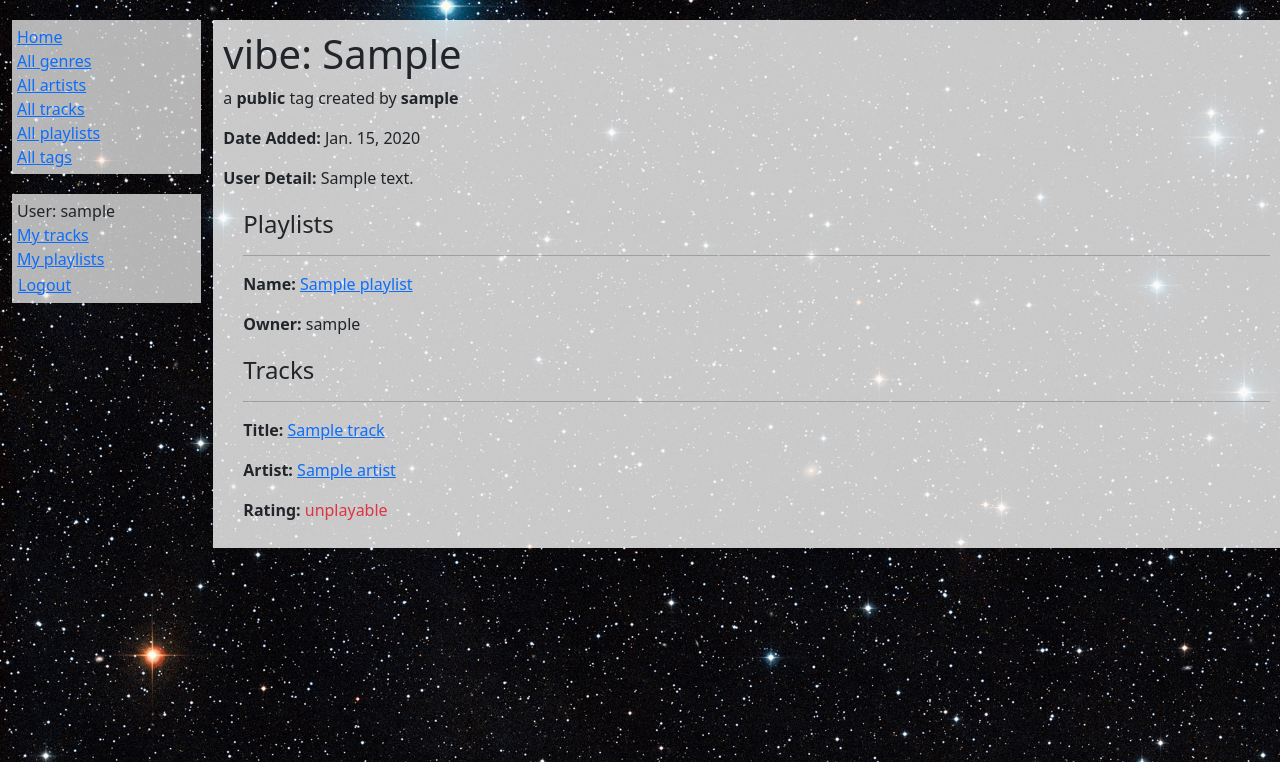
After one commit to cdwood84/moxtool, a Django app: a page that uses moxtoolsite/catalog/templates/base_generic.html in a window 1280 px wide. The commit adds this page. Shown: the top 762 px of the page. Run offline with Django 5.2, Linux system fonts and the light colour scheme; a user stored in the database is signed in; tables that the repository leaves empty hold one stand-in row (values such as "Sample post").

Commit message:
build out detail views

```diff
--- a/moxtoolsite/catalog/templates/base_generic.html
+++ b/moxtoolsite/catalog/templates/base_generic.html
@@ -29,9 +29,11 @@
           {% block sidebar %}
             <ul class="sidebar-nav">
               <li><a href="{% url 'index' %}">Home</a></li>
+              <li><a href="{% url 'genres' %}">All genres</a></li>
+              <li><a href="{% url 'artists' %}">All artists</a></li>
               <li><a href="{% url 'tracks' %}">All tracks</a></li>
-              <li><a href="{% url 'artists' %}">All artists</a></li>
               <li><a href="{% url 'playlists' %}">All playlists</a></li>
+              <li><a href="{% url 'tags' %}">All tags</a></li>
             </ul>
             <ul class="sidebar-nav">
               {% if user.is_authenticated %}
--- /dev/null
+++ b/moxtoolsite/catalog/templates/catalog/tag_detail.html
@@ -0,0 +1,38 @@
+{% extends "base_generic.html" %}
+
+{% block content %}
+  <h1>{{ tag.get_type_display }}: {{ tag.value }}</h1>
+
+  <p>a <strong>{% if tag.public == True %}public{% else %}private{% endif %}</strong> tag created by <strong>{{ tag.user }}</strong></p>
+  <p><strong>Date Added:</strong> {{ tag.date_added }}</p>
+  <p><strong>User Detail:</strong> {{ tag.detail }}</p>
+
+  <div style="margin-left:20px;margin-top:20px">
+    <h4>Playlists</h4>
+
+    {% for playlist in viewable_playlists %}
+      <hr />
+      <p><strong>Name:</strong> <a href="{{ playlist.get_absolute_url }}">{{ playlist.name }}</a></p>
+      <p><strong>Owner:</strong> {{ playlist.user }}</p>
+    {% endfor %}
+  </div>
+  {% if tag.user == request.user %}
+    <!-- <p><a href="{{ playlist.get_url_to_add_track }}">Add a playlist to this tag</a></p> -->
+  {% endif %}
+
+  <div style="margin-left:20px;margin-top:20px">
+    <h4>Tracks</h4>
+
+    {% for trackinstance in viewable_trackinstances %}
+      <hr />
+      <p><strong>Title:</strong> <a href="{{ trackinstance.track.get_absolute_url }}">{{ trackinstance.track.title }}</a></p>
+      <p><strong>Artist:</strong> {% for artist in trackinstance.track.artist.all %}
+        {% if not forloop.first %}, {% endif %}<a href="{{ artist.get_absolute_url }}">{{ artist }}</a>
+        {% endfor %}</p>
+      <p><strong>Rating:</strong> <span class="{% if trackinstance.rating_numeric >= 9 %}text-success{% elif trackinstance.rating_numeric <= 6 %}text-danger{% else %}text-warning{% endif %}">{{ trackinstance.get_rating_display }}</span></p>
+    {% endfor %}
+  </div>
+  {% if tag.user == request.user %}
+    <!-- <p><a href="{{ playlist.get_url_to_add_track }}">Add a track to this tag</a></p> -->
+  {% endif %}
+{% endblock %}
--- a/moxtoolsite/catalog/urls.py
+++ b/moxtoolsite/catalog/urls.py
@@ -3,13 +3,16 @@ from . import views
 
 urlpatterns = [
     path('', views.index, name='index'),
+    path('genres/', views.GenreListView.as_view(), name='genres'),
+    path('artists/', views.ArtistListView.as_view(), name='artists'),
     path('tracks/', views.TrackListView.as_view(), name='tracks'),
-    path('artists/', views.ArtistListView.as_view(), name='artists'),
     path('playlists/', views.PlaylistListView.as_view(), name='playlists'),
-    # path("track/<int:pk>/", views.TrackDetailView.as_view(), name='track-detail'),
+    path('tags/', views.TagListView.as_view(), name='tags'),
+    re_path(r'^genre/(?P<stub>[-\w]+)/(?P<pk>\d+)$', views.GenreDetailView.as_view(), name='genre-detail'),
+    re_path(r'^artist/(?P<stub>[-\w]+)/(?P<pk>\d+)$', views.ArtistDetailView.as_view(), name='artist-detail'),
     re_path(r'^track/(?P<stub>[-\w]+)/(?P<pk>\d+)$', views.TrackDetailView.as_view(), name='track-detail'),
-    re_path(r'^artist/(?P<stub>[-\w]+)/(?P<pk>\d+)$', views.ArtistDetailView.as_view(), name='artist-detail'),
     re_path(r'^playlist/(?P<stub>[-\w]+)/(?P<pk>\d+)$', views.PlaylistDetailView.as_view(), name='playlist-detail'),
+    re_path(r'^tag/(?P<type>[-\w]+)/(?P<value>[-\w]+)/(?P<pk>\d+)$', views.TagDetailView.as_view(), name='tag-detail'),
     path('mytracks/', views.UserTrackInstanceListView.as_view(), name='user-trackinstances'),
     path('mytracks/add', views.add_track_dj, name='add-track-dj'),
     path('mytracks/add/failure', views.add_track_failure, name='add-track-failure'),
--- a/moxtoolsite/catalog/views.py
+++ b/moxtoolsite/catalog/views.py
@@ -8,20 +8,23 @@ from django.http import HttpResponseRedirect
 from django.shortcuts import render, get_object_or_404
 from django.urls import reverse
 from django.views import generic
-from .models import Artist, Genre, Playlist, Track, TrackInstance
+from .models import Artist, Genre, Playlist, Tag, Track, TrackInstance
 from .forms import AddTrackToLibraryForm, AddTrackToPlaylistForm
+
+
+# upper navigation pages and assocciated detail pages
 
 
 def index(request):
     """View function returns the home page for the catalog application."""
 
     # get data from model objects
-    num_tracks = Track.objects.all().count()
-    num_tracks_tech_house = Track.objects.filter(genre__name='Tech House').count()
-    num_instances = TrackInstance.objects.count()
-    num_artists = Artist.objects.count()
-    num_playlists = Playlist.objects.count()
-    num_playlists_starting_with_s = Playlist.objects.filter(name__istartswith='s').count()
+    num_tracks = Track.objects.filter(public=True).count()
+    num_tracks_tech_house = Track.objects.filter(Q(genre__name='Tech House') & Q(public=True)).count()
+    num_instances = TrackInstance.objects.filter(public=True).count()
+    num_artists = Artist.objects.filter(public=True).count()
+    num_playlists = Playlist.objects.filter(public=True).count()
+    num_playlists_starting_with_s = Playlist.objects.filter(Q(name__istartswith='s') & Q(public=True)).count()
 
     # get data from request
     num_visits = request.session.get('num_visits', 0)
@@ -43,6 +46,52 @@ def index(request):
     return render(request, 'index.html', context=context)
 
 
+class ArtistListView(LoginRequiredMixin, generic.ListView):
+    model = Artist
+    context_object_name = 'artist_list'
+    template_name = 'catalog/artist_list.html'
+    paginate_by = 20
+
+    def get_queryset(self):
+        return Artist.objects.get_queryset_can_view(self.request.user, 'artist')
+
+
+class ArtistDetailView(LoginRequiredMixin, generic.DetailView):
+    model = Artist
+    context_object_name = 'artist'
+    template_name = "catalog/artist_detail.html"
+
+    def get_object(self):
+        pk = self.kwargs.get(self.pk_url_kwarg)
+        return Artist.objects.get_queryset_can_view(self.request.user, 'artist').get(id=pk)
+
+
+class GenreListView(LoginRequiredMixin, generic.ListView):
+    model = Genre
+    context_object_name = 'genre_list'
+    template_name = 'catalog/genre_list.html'
+    paginate_by = 20
+
+    def get_queryset(self):
+        return Genre.objects.get_queryset_can_view(self.request.user, 'genre')
+
+
+class GenreDetailView(LoginRequiredMixin, generic.DetailView):
+    model = Genre
+    context_object_name = 'genre'
+    template_name = "catalog/genre_detail.html"
+
+    def get_object(self):
+        pk = self.kwargs.get(self.pk_url_kwarg)
+        return Genre.objects.get_queryset_can_view(self.request.user, 'genre').get(id=pk)
+
+    def get_context_data(self, **kwargs):
+        context = super().get_context_data(**kwargs)
+        context['viewable_tracks'] = context['genre'].get_viewable_tracks_in_genre(self.request.user)
+        context['viewable_artists'] = context['genre'].get_viewable_artists_in_genre(self.request.user)
+        return context
+
+
 class TrackListView(LoginRequiredMixin, generic.ListView):
     model = Track
     context_object_name = 'track_list'
@@ -50,17 +99,7 @@ class TrackListView(LoginRequiredMixin, generic.ListView):
     paginate_by = 20
 
     def get_queryset(self):
-        if self.request.user.has_perm('catalog.moxtool_can_view_any_track'):
-            list_result = Track.objects.all()
-        elif self.request.user.has_perm('catalog.moxtool_can_view_public_track') and self.request.user.has_perm('catalog.moxtool_can_view_own_track'):
-            list_result = Track.objects.filter(Q(public=True) | Q(user=self.request.user))
-        elif self.request.user.has_perm('catalog.moxtool_can_view_public_track'):
-            list_result = Track.objects.filter(public=True)
-        elif self.request.user.has_perm('catalog.moxtool_can_view_own_track'):
-            list_result = Track.objects.filter(user=self.request.user)
-        else:
-            raise PermissionDenied
-        return list_result
+        return Track.objects.get_queryset_can_view(self.request.user, 'track')
 
 
 class TrackDetailView(LoginRequiredMixin, generic.DetailView):
@@ -70,57 +109,56 @@ class TrackDetailView(LoginRequiredMixin, generic.DetailView):
 
     def get_object(self):
         pk = self.kwargs.get(self.pk_url_kwarg)
-        if self.request.user.has_perm('catalog.moxtool_can_view_any_track'):
-            obj = Track.objects.get(id=pk)
-        elif self.request.user.has_perm('catalog.moxtool_can_view_public_track') and self.request.user.has_perm('catalog.moxtool_can_view_own_track'):
-            obj = Track.objects.get(Q(id=pk) & (Q(public=True) | Q(user=self.request.user)))
-        elif self.request.user.has_perm('catalog.moxtool_can_view_public_track'):
-            obj = Track.objects.get(Q(id=pk) & Q(public=True))
-        elif self.request.user.has_perm('catalog.moxtool_can_view_own_track'):
-            obj = Track.objects.get(Q(id=pk) & Q(user=self.request.user))
-        else:
-            raise PermissionDenied
-        return obj
+        return Track.objects.get_queryset_can_view(self.request.user, 'track').get(id=pk)
 
 
-class ArtistListView(LoginRequiredMixin, generic.ListView):
-    model = Artist
-    context_object_name = 'artist_list'
-    template_name = 'catalog/artist_list.html'
+class PlaylistListView(LoginRequiredMixin, generic.ListView):
+    model = Playlist
+    context_object_name = 'playlist_list'
+    template_name = 'catalog/playlist_list.html'
     paginate_by = 20
 
     def get_queryset(self):
-        if self.request.user.has_perm('catalog.moxtool_can_view_any_artist'):
-            list_result = Artist.objects.all()
-        elif self.request.user.has_perm('catalog.moxtool_can_view_public_artist') and self.request.user.has_perm('catalog.moxtool_can_view_own_artist'):
-            list_result = Artist.objects.filter(Q(public=True) | Q(user=self.request.user))
-        elif self.request.user.has_perm('catalog.moxtool_can_view_public_artist'):
-            list_result = Artist.objects.filter(public=True)
-        elif self.request.user.has_perm('catalog.moxtool_can_view_own_artist'):
-            list_result = Artist.objects.filter(user=self.request.user)
-        else:
-            raise PermissionDenied
-        return list_result
+        return Playlist.objects.get_queryset_can_view(self.request.user, 'playlist')
 
 
-class ArtistDetailView(LoginRequiredMixin, generic.DetailView):
-    model = Artist
-    context_object_name = 'artist'
-    template_name = "catalog/artist_detail.html"
+class PlaylistDetailView(LoginRequiredMixin, generic.DetailView):
+    model = Playlist
+    context_object_name = 'playlist'
+    template_name = "catalog/playlist_detail.html"
 
     def get_object(self):
         pk = self.kwargs.get(self.pk_url_kwarg)
-        if self.request.user.has_perm('catalog.moxtool_can_view_any_track'):
-            obj = Artist.objects.get(id=pk)
-        elif self.request.user.has_perm('catalog.moxtool_can_view_public_track') and self.request.user.has_perm('catalog.moxtool_can_view_own_track'):
-            obj = Artist.objects.get(Q(id=pk) & (Q(public=True) | Q(user=self.request.user)))
-        elif self.request.user.has_perm('catalog.moxtool_can_view_public_track'):
-            obj = Artist.objects.get(Q(id=pk) & Q(public=True))
-        elif self.request.user.has_perm('catalog.moxtool_can_view_own_track'):
-            obj = Artist.objects.get(Q(id=pk) & Q(user=self.request.user))
-        else:
-            raise PermissionDenied
-        return obj
+        return Playlist.objects.get_queryset_can_view(self.request.user, 'playlist').get(id=pk)
+
+
+class TagListView(LoginRequiredMixin, generic.ListView):
+    model = Tag
+    context_object_name = 'tag_list'
+    template_name = 'catalog/tag_list.html'
+    paginate_by = 20
+
+    def get_queryset(self):
+        return Tag.objects.get_queryset_can_view(self.request.user, 'tag')
+
+
+class TagDetailView(LoginRequiredMixin, generic.DetailView):
+    model = Tag
+    context_object_name = 'tag'
+    template_name = "catalog/tag_detail.html"
+
+    def get_object(self):
+        pk = self.kwargs.get(self.pk_url_kwarg)
+        return Tag.objects.get_queryset_can_view(self.request.user, 'tag').get(id=pk)
+
+    def get_context_data(self, **kwargs):
+        context = super().get_context_data(**kwargs)
+        context['viewable_playlists'] = context['tag'].get_viewable_playlists_tagged(self.request.user)
+        context['viewable_trackinstances'] = context['tag'].get_viewable_trackinstances_tagged(self.request.user)
+        return context
+
+
+# lower navigation pages and assocciated detail pages
 
 
 class UserTrackInstanceListView(LoginRequiredMixin, generic.ListView):
@@ -138,32 +176,6 @@ class UserTrackInstanceListView(LoginRequiredMixin, generic.ListView):
         else:
             raise PermissionDenied
         return list_result
-
-
-class PlaylistListView(LoginRequiredMixin, generic.ListView):
-    model = Playlist
-    context_object_name = 'playlist_list'
-    template_name = 'catalog/playlist_list.html'
-    paginate_by = 20
-
-    def get_queryset(self):
-        if self.request.user.has_perm('catalog.moxtool_can_view_any_playlist'):
-            list_result = Playlist.objects.all().order_by('-date_added')
-        elif self.request.user.has_perm('catalog.moxtool_can_view_public_playlist') and self.request.user.has_perm('catalog.moxtool_can_view_own_playlist'):
-            list_result = Playlist.objects.filter(Q(public=True) | Q(user=self.request.user)).order_by('-date_added')
-        elif self.request.user.has_perm('catalog.moxtool_can_view_public_playlist'):
-            list_result = Playlist.objects.filter(public=True).order_by('-date_added')
-        elif self.request.user.has_perm('catalog.moxtool_can_view_own_playlist'):
-            list_result = Playlist.objects.filter(user=self.request.user).order_by('-date_added')
-        else:
-            raise PermissionDenied
-        return list_result
-
-
-class PlaylistDetailView(LoginRequiredMixin, generic.DetailView):
-    model = Playlist
-    context_object_name = 'playlist'
-    template_name = "catalog/playlist_detail.html"
 
 
 @login_required
```
Also changed, not shown: moxtoolsite/catalog/models.py (+110 -9 lines), moxtoolsite/catalog/templates/catalog/genre_detail.html (added, +23 -0 lines), moxtoolsite/catalog/templates/catalog/genre_list.html (added, +14 -0 lines), moxtoolsite/catalog/templates/catalog/tag_list.html (added, +14 -0 lines).
